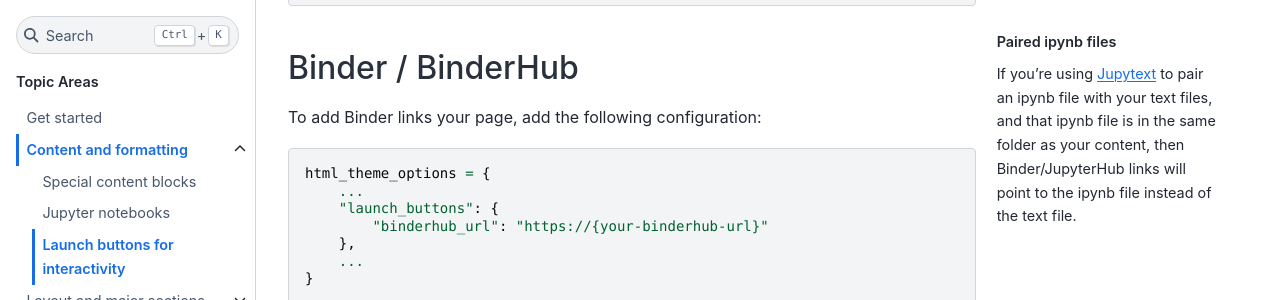
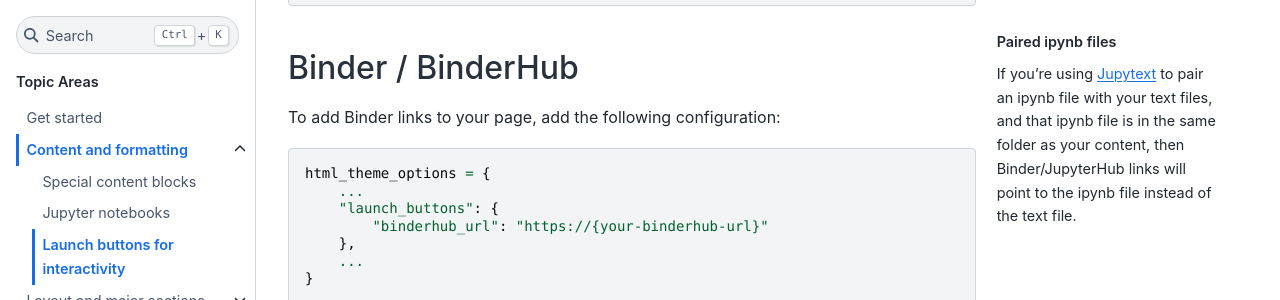
Before and after one commit to executablebooks/sphinx-book-theme, a Sphinx documentation site: the page built from docs/content/launch.md, in a window 1280 px wide and 900 px high, scrolled down 349 px. Shown: the part 153-453 px from the top of the window. Built offline with Sphinx 7.4.7 and the Sphinx Book theme 1.1.4, drawn with Linux system fonts in a browser that asks for light colours; pages that are not in the unit, such as notebooks, are missing from menus; comment, search, counter and statistics services are not loaded; the version number is read from the project's files by our own code.

````diff
--- a/docs/content/launch.md
+++ b/docs/content/launch.md
@@ -28,7 +28,7 @@ file instead of the text file.
 
 ## Binder / BinderHub
 
-To add Binder links your page, add the following configuration:
+To add Binder links to your page, add the following configuration:
 
 ```python
 html_theme_options = {
````
Also changed, not shown: docs/components/source-files.md (+0 -1 lines).
